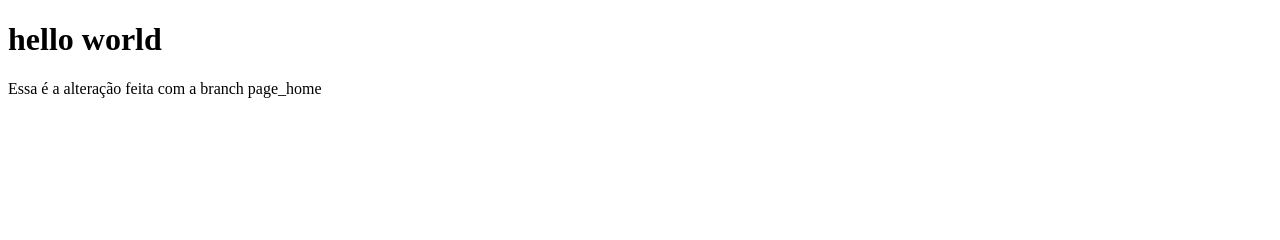
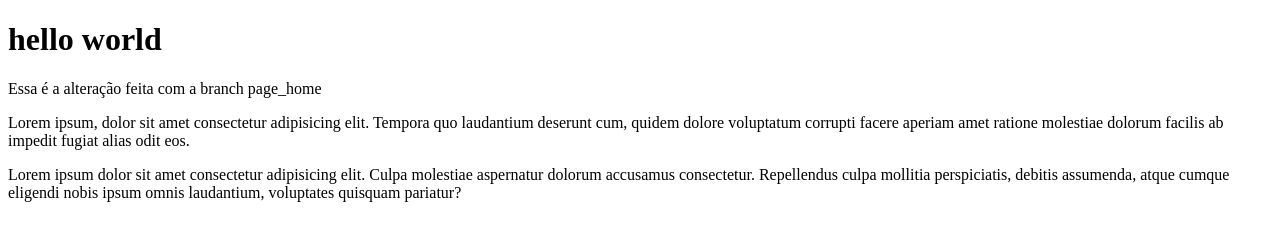
Before and after one commit to Fagner-Bagundes/Git-GitHub, a plain HTML site: page index.html in a window 1280 px wide. Drawn offline with Linux system fonts and the light colour scheme.

```diff
--- a/index.html
+++ b/index.html
@@ -8,5 +8,7 @@
 <body>
     <h1>hello world</h1>
     <p>Essa é a alteração feita com a branch page_home</p>
+    <p>Lorem ipsum, dolor sit amet consectetur adipisicing elit. Tempora quo laudantium deserunt cum, quidem dolore voluptatum corrupti facere aperiam amet ratione molestiae dolorum facilis ab impedit fugiat alias odit eos.</p>
+    <p>Lorem ipsum dolor sit amet consectetur adipisicing elit. Culpa molestiae aspernatur dolorum accusamus consectetur. Repellendus culpa mollitia perspiciatis, debitis assumenda, atque cumque eligendi nobis ipsum omnis laudantium, voluptates quisquam pariatur?</p>
 </body>
 </html>
```
Also changed, not shown: loging.js (added).
